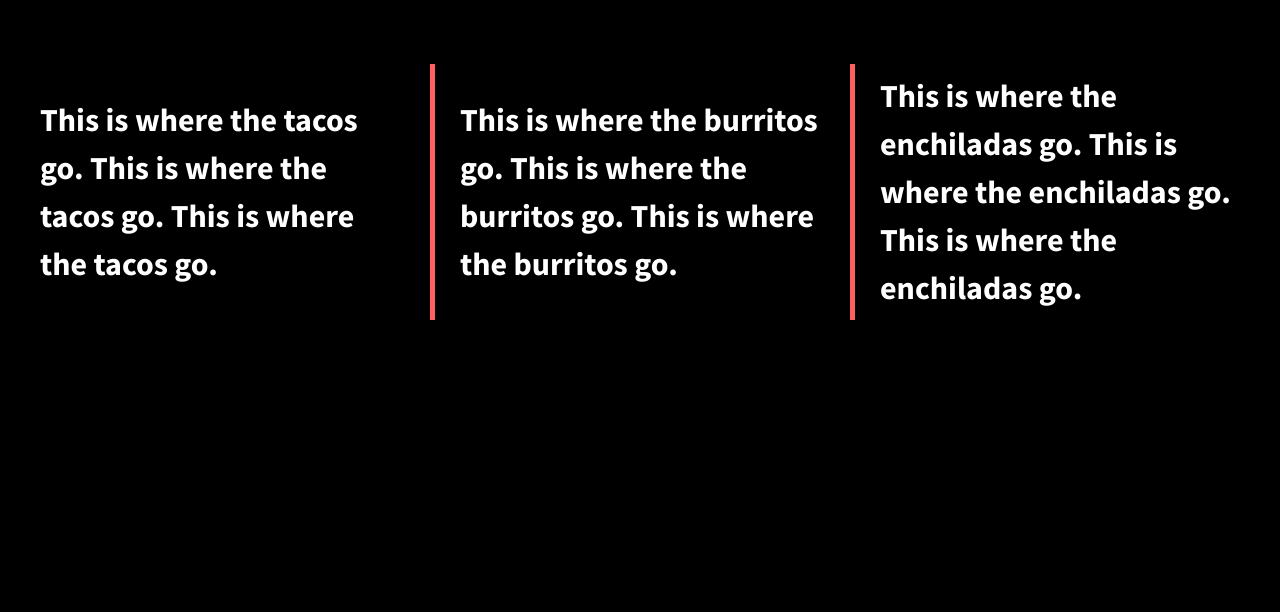
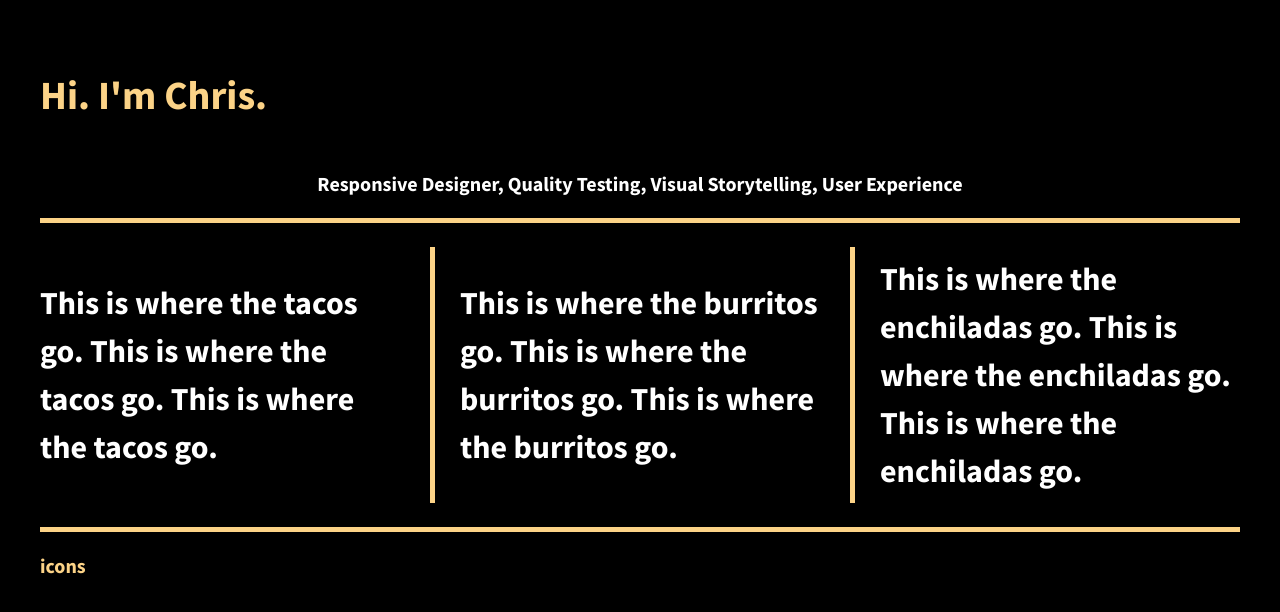
Before and after one commit to savethepirate/skillcrush-divs-flexbox-starter, a plain HTML site: page index.html in a window 1280 px wide. Drawn offline with nearby package versions, Linux system fonts and the light colour scheme.

Commit message:
added header, main, footer sections

```diff
--- a/css/main.css
+++ b/css/main.css
@@ -109,7 +109,31 @@ body {
     height: 100%;
     font-weight: 700;
 }
-
+header, footer {
+    display:flex;
+    justify-content: flex-start;
+    align-items:center;
+    width:100%;
+}
+main {
+    display:flex;
+    justify-content:center;
+    align-items:center;
+    width:100%;
+    border-bottom: 5px solid rgb(252, 211, 135);
+}
+header h1{
+    color: rgb(252, 211, 135);
+}
+main p{
+    color:#fff;
+}
+footer p{
+    color:rgb(252, 211, 135);
+}
+footer{
+    border-top: 5px solid rgb(252, 211, 135);
+}
 .wrapper {
   /*add display:flex and set justify-content to space-between*/
     display: flex;
@@ -216,7 +240,7 @@ body {
         flex-basis:30%;
     }
     .div-1,.div-2{
-        border-right: 5px solid rgb(255, 95, 95);
+        border-right: 5px solid rgb(252, 211, 135);
         padding-right:30px;
     }
 }
--- a/index.html
+++ b/index.html
@@ -22,6 +22,12 @@
         <![endif]-->
 
         <section class="wrapper">
+            <header>
+                <h1>Hi. I'm Chris.</h1>
+            </header>
+            <main>
+                <p>Responsive Designer, Quality Testing, Visual Storytelling, User Experience</h3>
+            </main>
             <div class="div-1">
                 <p>This is where the tacos go. This is where the tacos go. This is where the tacos go.</p>
             </div>
@@ -31,6 +37,9 @@
             <div class="div-3">
                 <p>This is where the enchiladas go. This is where the enchiladas go. This is where the enchiladas go.</p>
             </div>
+            <footer>
+                <p>icons</p>
+            </footer>
         </section>
 
         <script src="https://ajax.googleapis.com/ajax/libs/jquery/1.11.3/jquery.min.js"></script>
```
